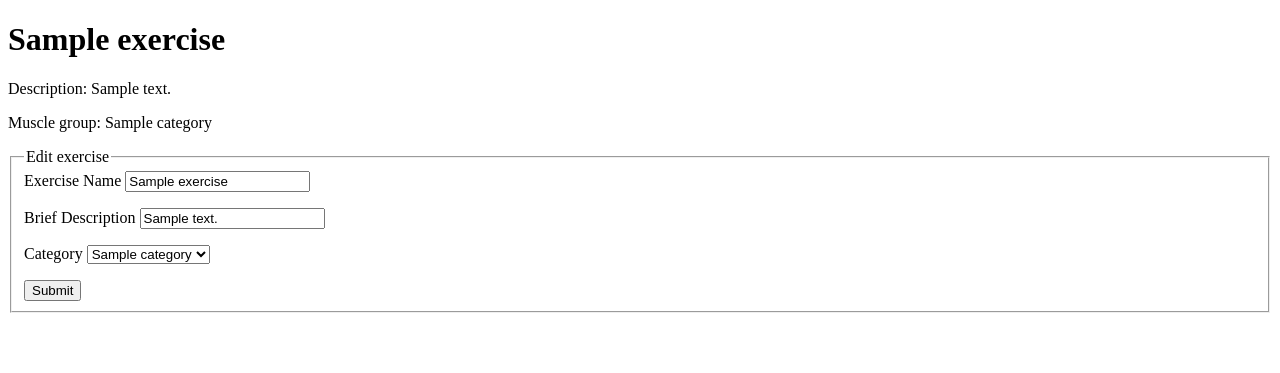
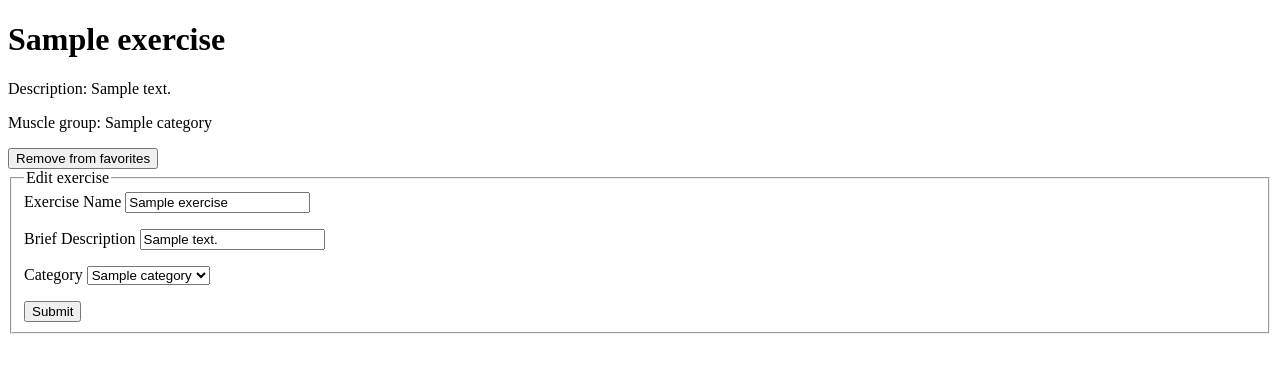
Before and after one commit to numel007/BEW-1.2-Final-Project, a Flask app: page /exercise/1 in a window 1280 px wide. Shown: the part 60-433 px from the top of the page. Run offline with Flask 2, Linux system fonts and the light colour scheme; a user stored in the database is signed in; tables that the repository leaves empty hold one stand-in row (values such as "Sample post").

Commit message:
add favorite/unfavorite

```diff
--- a/exercise_app/main/routes.py
+++ b/exercise_app/main/routes.py
@@ -79,6 +79,31 @@ def exercise_detail(exercise_id):
     return render_template('exercise_detail.html', exercise=exercise, form=form)
 
 @main.route('/profile/<username>')
+@login_required
 def profile(username):
     user = User.query.filter_by(username=username).one()
     return render_template('profile.html', user=user)
+
+@main.route('/favorite/<exercise_id>', methods=['POST'])
+def favorite(exercise_id):
+    exercise = Exercise.query.filter_by(id=exercise_id).one()
+    if exercise in current_user.favorite_exercises:
+        flash(f'{exercise.name} already in your favorites.')
+    else:
+        current_user.favorite_exercises.append(exercise)
+        db.session.add(current_user)
+        db.session.commit()
+        flash(f'{exercise.name} added to your favorites.')
+    return redirect(url_for('main.exercise_detail', exercise_id=exercise_id))
+
+@main.route('/unfavorite/<exercise_id>', methods=['POST'])
+def unfavorite(exercise_id):
+    exercise = Exercise.query.filter_by(id=exercise_id).one()
+    if exercise not in current_user.favorite_exercises:
+        flash(f'{exercise.name} not in your favorites. Add it first.')
+    else:
+        current_user.favorite_exercises.remove(exercise)
+        db.session.add(current_user)
+        db.session.commit()
+        flash(f'{exercise.name} removed from your favorites.')
+    return redirect(url_for('main.exercise_detail', exercise_id=exercise_id))
--- a/exercise_app/templates/exercise_detail.html
+++ b/exercise_app/templates/exercise_detail.html
@@ -6,6 +6,18 @@
 
 <p>Description: {{ exercise.description }}</p>
 <p>Muscle group: {{ exercise.category }}</p>
+
+{% if current_user.is_authenticated %}
+    {% if exercise not in current_user.favorite_exercises %}
+    <form action='/favorite/{{ exercise.id }}' method='POST'>
+        <input type='submit' value='Add to favorites'>
+    </form>
+    {% else %}
+    <form action='/unfavorite/{{ exercise.id }}' method='POST'>
+        <input type='submit' value='Remove from favorites'>
+    </form>
+    {% endif %}
+{% endif %}
 
 <form method='POST' action="{{ url_for('main.exercise_detail', exercise_id=exercise.id) }}">
     {{ form.csrf_token }}
--- a/exercise_app/templates/profile.html
+++ b/exercise_app/templates/profile.html
@@ -6,7 +6,7 @@
 
     <ul>
         {% for exercise in user.favorite_exercises %}
-        <li><a href="/exercise/{{ exercise.id }}">{{ exercise.title }}</a></li>
+        <li><a href="/exercise/{{ exercise.id }}">{{ exercise.name }}</a></li>
         {% endfor %}
     </ul>
 </p>
```
Also changed, not shown: exercise_app/database.db.
